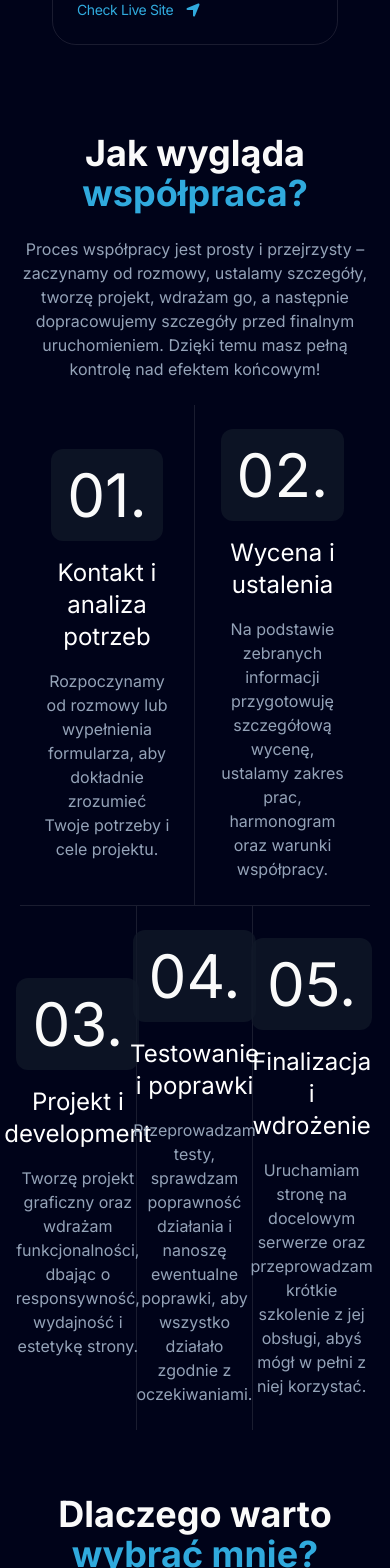
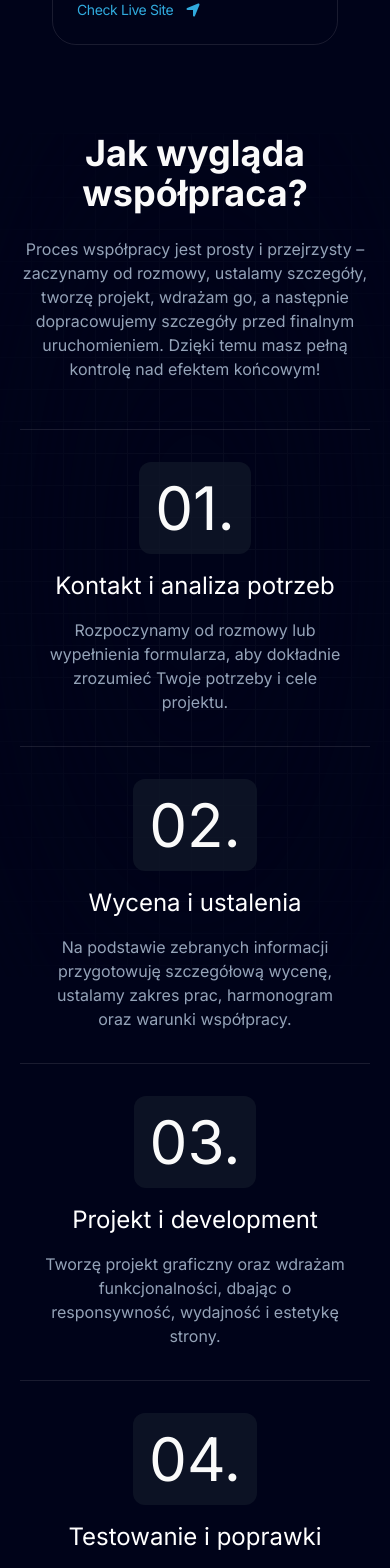
Before and after one commit to frageno/portfolio, a Next.js app: page / in a window 390 px wide. Shown: the part 3040-4608 px from the top of the page. Built offline with nearby package versions, Linux system fonts and the light colour scheme.

Commit message:
refactor: improve layout and styling of collaboration process section for better readability and responsiveness

```diff
--- a/app/page.tsx
+++ b/app/page.tsx
@@ -1,7 +1,6 @@
 import Grid from "@/components/Grid";
 import Hero from "@/components/Hero";
 import RecentProject from "@/components/RecentProject";
-import { FloatingNav } from "@/components/ui/FloatingNav";
 import { navItems } from "@/data";
 import Experience from "../components/Experience";
 import Footer from "@/components/Footer";
@@ -22,36 +21,41 @@ export default function Home() {
         <Hero />
         <Grid />
         <RecentProject />
-        <div className="w-full space-y-6 md:space-y-8 lg:space-y-12">
-          <h2 className="heading">
-              Jak wygląda <span className="text-purple"> współpraca?</span>
-          </h2>
-          <p className="text-slate-400 text-base text-center max-w-3xl mx-auto">Proces współpracy jest prosty i przejrzysty – zaczynamy od rozmowy, ustalamy szczegóły, tworzę projekt, wdrażam go, a następnie dopracowujemy szczegóły przed finalnym uruchomieniem. Dzięki temu masz pełną kontrolę nad efektem końcowym!</p>
-          <div className="grid grid-cols-12">
+        <div className="relative w-full space-y-12">
+          <div className="h-screen w-screen dark:bg-black-100 bg-white dark:bg-grid-white/[0.03] bg-grid-black/[0.2] absolute top-0 left-1/2 -translate-x-1/2 flex items-center justify-center">
+            <div className="absolute pointer-events-none inset-0 flex items-center justify-center dark:bg-black-100 bg-white [mask-image:radial-gradient(ellipse_at_center,transparent_20%,black)]"></div>
+          </div>
+          <div className="relative space-y-6 z-10">
+            <h2 className="heading">
+                Jak wygląda współpraca?
+            </h2>
+            <p className="text-slate-400 text-base text-center max-w-3xl mx-auto">Proces współpracy jest prosty i przejrzysty – zaczynamy od rozmowy, ustalamy szczegóły, tworzę projekt, wdrażam go, a następnie dopracowujemy szczegóły przed finalnym uruchomieniem. Dzięki temu masz pełną kontrolę nad efektem końcowym!</p>
+          </div>
+          <div className="relative grid grid-cols-12 z-10">
             {/* First row - span 6 columns */}
-            <div className="flex flex-col items-center justify-center text-center col-span-6 p-6 md:p-8 xl:p-12 space-y-4 border-r border-b border-white/[0.1]">
+            <div className="flex flex-col items-center justify-center text-center col-span-12 md:col-span-6 px-6 py-8 xl:p-12 space-y-4 border-y md:border-r md:border-t-0 border-b border-white/[0.1]">
               <div className="w-fit text-6xl bg-black-200 p-4 rounded-xl">01.</div>
               <div className="text-white text-2xl">Kontakt i analiza potrzeb</div>
               <p className="text-slate-400 text-base">Rozpoczynamy od rozmowy lub wypełnienia formularza, aby dokładnie zrozumieć Twoje potrzeby i cele projektu.</p>
             </div>
-            <div className="flex flex-col items-center justify-center text-center col-span-6 p-6 md:p-8 xl:p-12 space-y-4 border-b border-white/[0.1]">
+            <div className="flex flex-col items-center justify-center text-center col-span-12 md:col-span-6 px-6 py-8 xl:p-12 space-y-4 border-b border-white/[0.1]">
               <div className="w-fit text-6xl bg-black-200 p-4 rounded-xl">02.</div>
               <div className="text-white text-2xl">Wycena i ustalenia</div>
               <p className="text-slate-400 text-base">Na podstawie zebranych informacji przygotowuję szczegółową wycenę, ustalamy zakres prac, harmonogram oraz warunki współpracy.</p>
             </div>
 
             {/* Second row - span 4 columns each */}
-            <div className="flex flex-col items-center justify-center text-center col-span-4 p-6 md:p-8 xl:p-12 space-y-4 border-r border-white/[0.1]">
+            <div className="flex flex-col items-center justify-center text-center col-span-12 md:col-span-6 lg:col-span-4 px-6 py-8 xl:p-12 space-y-4 md:border-r border-white/[0.1] border-b lg:border-b-0 lg:border-r">
               <div className="w-fit text-6xl bg-black-200 p-4 rounded-xl">03.</div>
               <div className="text-white text-2xl">Projekt i development</div>
               <p className="text-slate-400 text-base">Tworzę projekt graficzny oraz wdrażam funkcjonalności, dbając o responsywność, wydajność i estetykę strony.</p>
             </div>
-            <div className="flex flex-col items-center justify-center text-center col-span-4 p-6 md:p-8 xl:p-12 space-y-4 border-r border-white/[0.1]">
+            <div className="flex flex-col items-center justify-center text-center col-span-12 md:col-span-6 lg:col-span-4 px-6 py-8 xl:p-12 space-y-4 border-b border-white/[0.1] lg:border-b-0 lg:border-r">
               <div className="w-fit text-6xl bg-black-200 p-4 rounded-xl">04.</div>
               <div className="text-white text-2xl">Testowanie i poprawki </div>
               <p className="text-slate-400 text-base">Przeprowadzam testy, sprawdzam poprawność działania i nanoszę ewentualne poprawki, aby wszystko działało zgodnie z oczekiwaniami.</p>
             </div>
-            <div className="flex flex-col items-center justify-center text-center col-span-4 p-6 md:p-8 xl:p-12 space-y-4 ">
+            <div className="flex flex-col items-center justify-center text-center col-span-12 lg:col-span-4 px-6 py-8 xl:p-12 space-y-4 border-b border-white/[0.1] md:border-0">
               <div className="w-fit text-6xl bg-black-200  p-4 rounded-xl">05.</div>
               <div className="text-white text-2xl">Finalizacja i wdrożenie</div>
               <p className="text-slate-400 text-base">Uruchamiam stronę na docelowym serwerze oraz przeprowadzam krótkie szkolenie z jej obsługi, abyś mógł w pełni z niej korzystać.</p>
```
